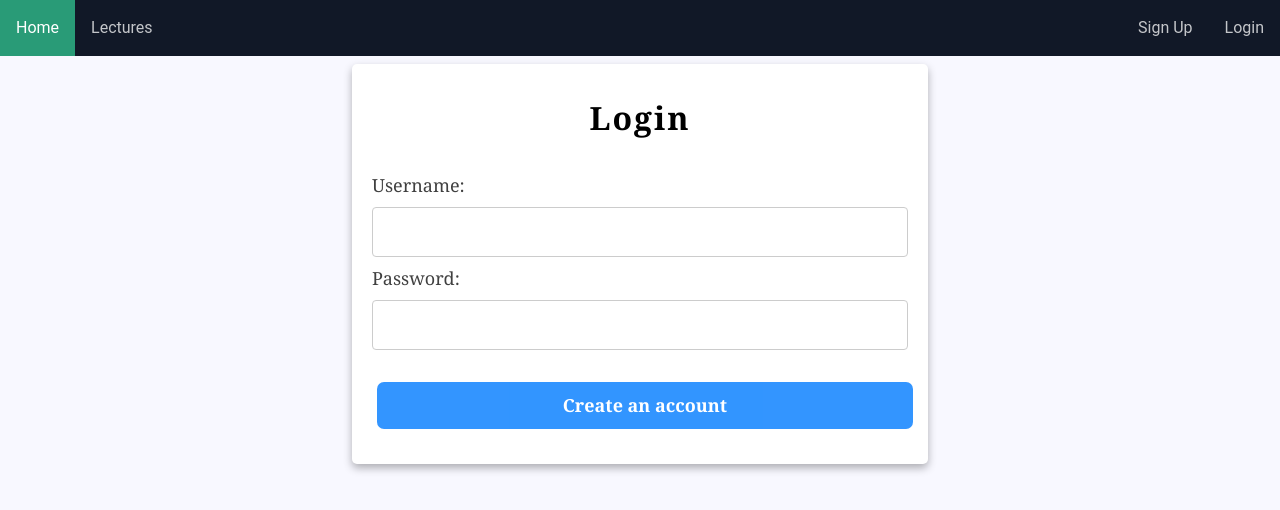
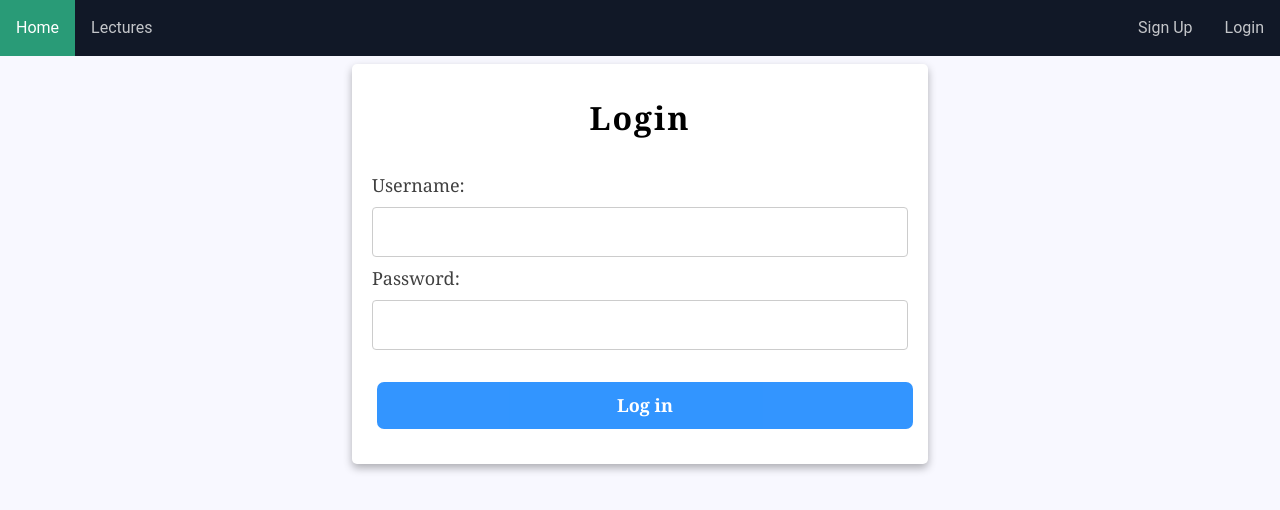
Before and after one commit to allania7med11/blog, a React (Create React App) app in the folder client/: page /login in a window 1280 px wide. Shown: the top 510 px of the page. Built offline with nearby package versions, Linux system fonts and the light colour scheme; no server answers.

Commit message:
fix logn button label

```diff
--- a/client/src/components/Users/Login.tsx
+++ b/client/src/components/Users/Login.tsx
@@ -42,7 +42,7 @@ export const Login = () => {
                 />
                 <div className="text-center">
                     <button type="submit" className={`${btnCss.btn} bg-primary w-full mt-6`}>
-                        Create an account
+                        Log in
                     </button>
                 </div>
             </form>
```
